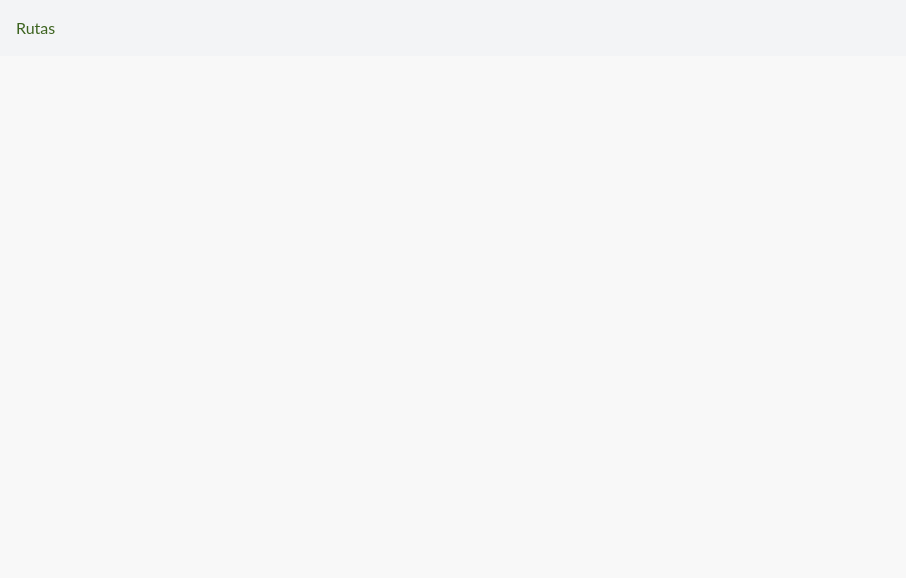
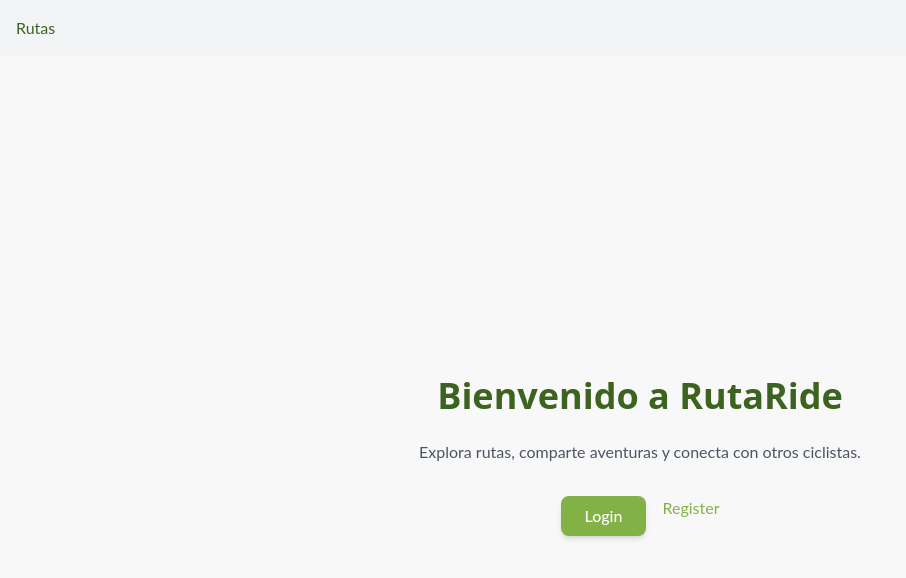
Before and after one commit to milcaponce/asturias-ruta-ride-frontend, a React (Vite) app: page /home in a window 1280 px wide. Before the commit this address had no page. Shown: the top 578 px of the page, without its empty margins (0-906 px from the left). Built offline with nearby package versions, Linux system fonts and the light colour scheme.

Commit message:
feat(home): add initial HomePage with navigation to login and register

```diff
--- a/src/App.jsx
+++ b/src/App.jsx
@@ -2,6 +2,7 @@
 import RoutesPage from "./pages/RoutesPage";
 import RouteDetailPage from "./pages/RouteDetailPage";
 import RegisterPage from "./pages/RegisterPage";
+import HomePage from "./pages/HomePage";
 
 export default function App() {
   return (
@@ -23,6 +24,7 @@
 
       <main>
         <Routes>
+          <Route path="/home" element={<HomePage />} />
           <Route path="/routes" element={<RoutesPage />} />
           <Route path="/routes/:id" element={<RouteDetailPage />} />
           <Route path="/register" element={<RegisterPage />} />
--- /dev/null
+++ b/src/pages/HomePage.jsx
@@ -0,0 +1,14 @@
+import { Link } from "react-router-dom";
+
+export default function HomePage() {
+    return (
+        <div className="flex flex-col items-center justify-center min-h-screen bg-backgroundLight">
+            <h1 className="text-4xl font-bold text-brandDarkGreen mb-6">Bienvenido a RutaRide</h1>
+            <p className="text-gray-600 mb-8">Explora rutas, comparte aventuras y conecta con otros ciclistas.</p>
+            <div className="flex space-x-4">
+                <Link to="/login" className="btn-primary">Login</Link>
+                <Link to="/register" className="btn-secondary">Register</Link>
+            </div>
+        </div>
+    );
+}
```
